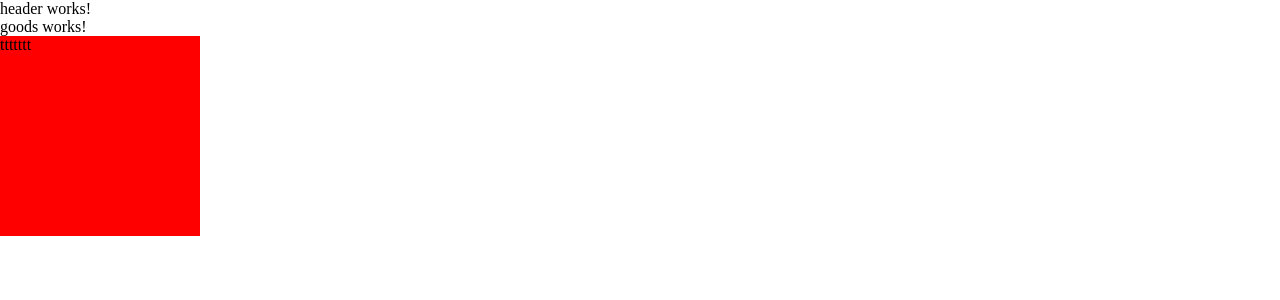
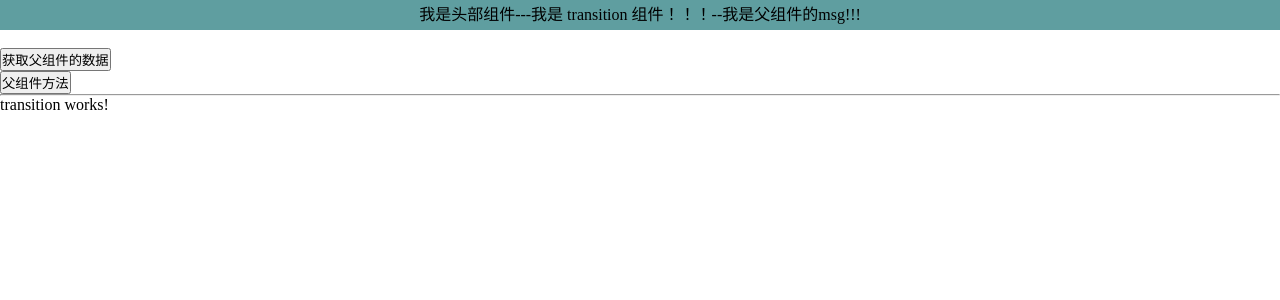
Before and after one commit to qqchen123/angularDemo1, an Angular app: page / in a window 1280 px wide. Shown: the top 300 px of the page. Built offline with nearby package versions, Linux system fonts and the light colour scheme.

Commit message:
父组件传递数据给子组件

```diff
--- a/src/app/app.component.html
+++ b/src/app/app.component.html
@@ -3,5 +3,6 @@
 <!-- <app-form></app-form> -->
 <!-- <app-search></app-search> -->
 <!-- <app-todolist></app-todolist> -->
-<app-goods></app-goods>
+<!-- <app-goods></app-goods> -->
+<app-transition></app-transition>
 <router-outlet></router-outlet>
--- a/src/app/app.module.ts
+++ b/src/app/app.module.ts
@@ -13,6 +13,8 @@ import { TodolistComponent } from './components/todolist/todolist.component';
 
 import { StorageService } from './services/storage.service';
 import { GoodsComponent } from './components/goods/goods.component';
+import { TransitionComponent } from './components/transition/transition.component';
+import { OrderComponent } from './components/order/order.component';
 
 @NgModule({
   /*配置当前项目运行的组件 */
@@ -25,6 +27,8 @@ import { GoodsComponent } from './components/goods/goods.component';
     SearchComponent,
     TodolistComponent,
     GoodsComponent,
+    TransitionComponent,
+    OrderComponent,
   ],
   /*配置当前模块运行依赖的其他模块 */
   imports: [BrowserModule, AppRoutingModule, FormsModule],
--- a/src/app/components/header/header.component.html
+++ b/src/app/components/header/header.component.html
@@ -1 +1,6 @@
-<p>header works!</p>
+<header>我是头部组件---{{ title }}--{{ msg }}</header>
+<br />
+<button (click)="getParentData()">获取父组件的数据</button>
+<br />
+<button (click)="getParentRun()">父组件方法</button>
+<hr />
--- a/src/app/components/header/header.component.less
+++ b/src/app/components/header/header.component.less
@@ -0,0 +1,6 @@
+header {
+  height: 30px;
+  background-color: cadetblue;
+  line-height: 30px;
+  text-align: center;
+}
--- a/src/app/components/header/header.component.ts
+++ b/src/app/components/header/header.component.ts
@@ -1,4 +1,4 @@
-import { Component, OnInit } from '@angular/core';
+import { Component, Input, OnInit } from '@angular/core';
 
 @Component({
   selector: 'app-header',
@@ -6,6 +6,11 @@ import { Component, OnInit } from '@angular/core';
   styleUrls: ['./header.component.less'],
 })
 export class HeaderComponent implements OnInit {
+  //接收父组件传来的数据
+  @Input() title: any;
+  @Input() msg: any;
+  @Input() runp: any;
+  @Input() home: any;
   constructor() {}
 
   ngOnInit(): void {}
@@ -13,4 +18,12 @@ export class HeaderComponent implements OnInit {
   run() {
     console.log('我是header组件的run方法！！！！');
   }
+  getParentData() {
+    alert(this.msg);
+  }
+  getParentRun() {
+    // this.runp();
+    alert(this.home.msg);
+    this.home.run();
+  }
 }
--- /dev/null
+++ b/src/app/components/order/order.component.html
@@ -0,0 +1 @@
+<p>order works!</p>
--- /dev/null
+++ b/src/app/components/order/order.component.ts
@@ -0,0 +1,15 @@
+import { Component, OnInit } from '@angular/core';
+
+@Component({
+  selector: 'app-order',
+  templateUrl: './order.component.html',
+  styleUrls: ['./order.component.less']
+})
+export class OrderComponent implements OnInit {
+
+  constructor() { }
+
+  ngOnInit(): void {
+  }
+
+}
--- /dev/null
+++ b/src/app/components/transition/transition.component.html
@@ -0,0 +1,2 @@
+<app-header [title]="title" [msg]="msg" [runp]="run" [home]="this"></app-header>
+<p>transition works!</p>
--- /dev/null
+++ b/src/app/components/transition/transition.component.ts
@@ -0,0 +1,17 @@
+import { Component, OnInit } from '@angular/core';
+
+@Component({
+  selector: 'app-transition',
+  templateUrl: './transition.component.html',
+  styleUrls: ['./transition.component.less'],
+})
+export class TransitionComponent implements OnInit {
+  public title: string = '我是 transition 组件！！！';
+  public msg: string = '我是父组件的msg!!!';
+  constructor() {}
+
+  ngOnInit(): void {}
+  run() {
+    alert('我是父组件的run!!');
+  }
+}
```
Also changed, not shown: src/app/components/order/order.component.less (added), src/app/components/transition/transition.component.less (added), 2 other files (tests, documents, lock files or other folders).
